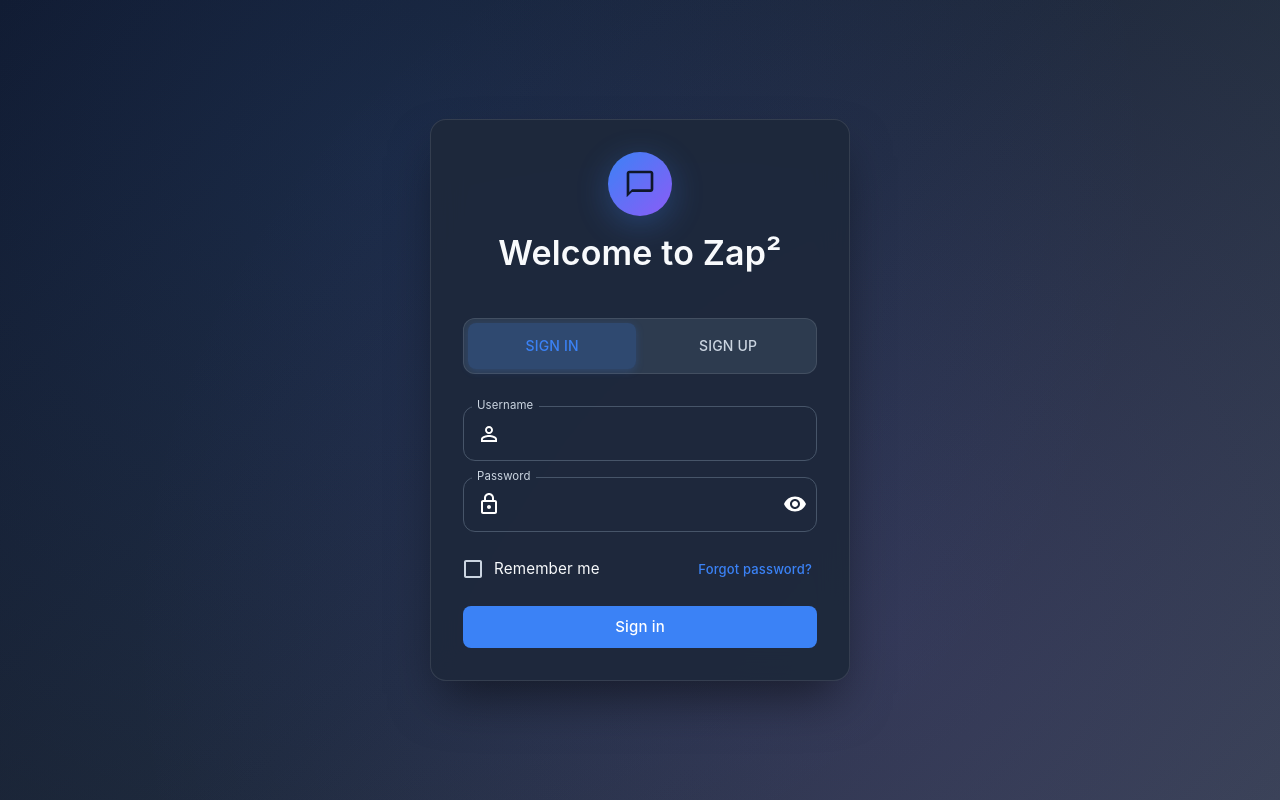
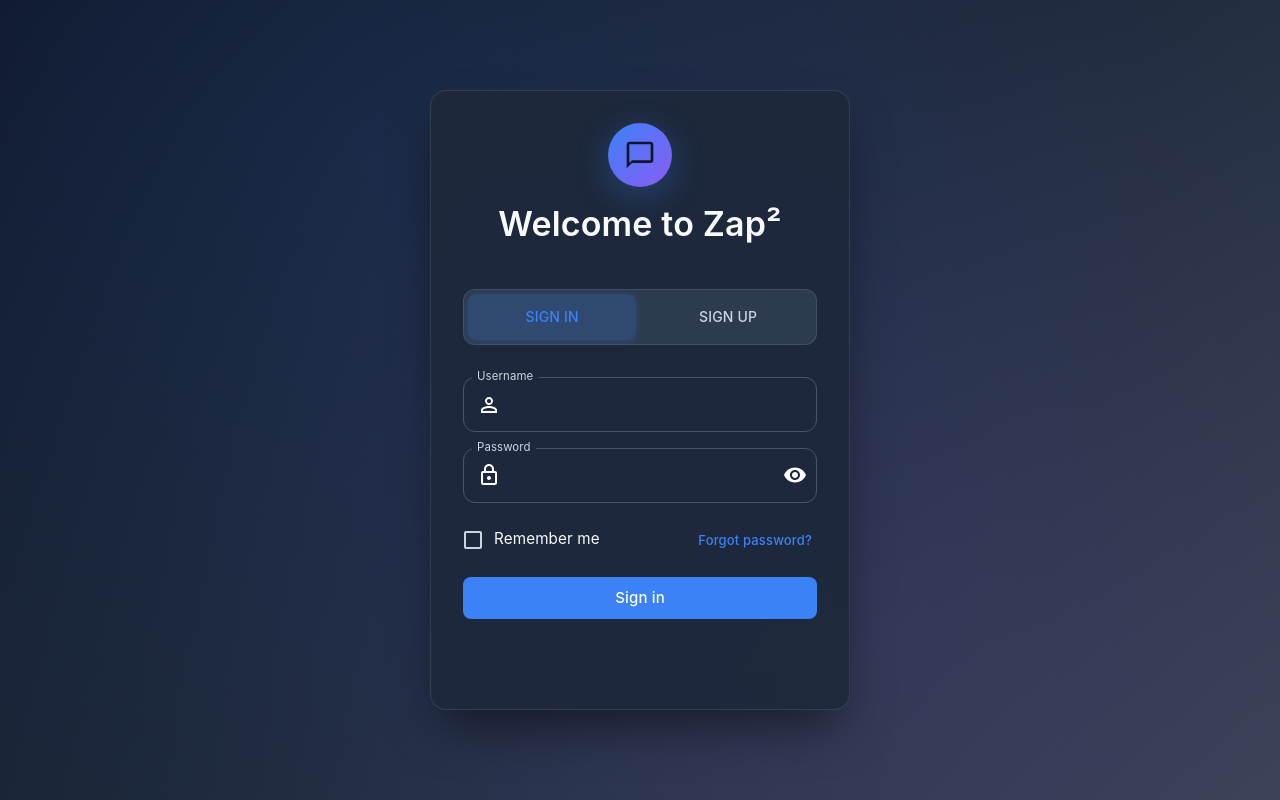
Before and after one commit to LaBatata101/Zap2, a React (Vite) app in the folder frontend/: page / in a window 1280 px wide. Built offline with nearby package versions, Linux system fonts and the light colour scheme.

Commit message:
Add transition when switching between tabs in the auth page

```diff
--- a/frontend/src/pages/authentication.tsx
+++ b/frontend/src/pages/authentication.tsx
@@ -17,6 +17,7 @@ import {
     Snackbar,
     Box,
     ToggleButtonGroup,
+    Fade,
 } from "@mui/material";
 import {
     PersonOutline,
@@ -27,7 +28,7 @@ import {
     MailOutline,
 } from "@mui/icons-material";
 import { styled, ThemeProvider } from "@mui/material/styles";
-import { useFormik } from "formik";
+import { FormikProps, useFormik } from "formik";
 import { APIService } from "../api";
 import { darkTheme } from "../theme";
 
@@ -90,6 +91,11 @@ const BrandIcon = styled(Avatar)({
     boxShadow: "0 8px 32px rgba(59, 130, 246, 0.3)",
 });
 
+const FormContainer = styled(Box)({
+    position: "relative",
+    minHeight: "300px",
+});
+
 const registrationScheme = yup.object().shape({
     username: yup
         .string()
@@ -110,6 +116,201 @@ enum AuthMode {
     register,
 }
 
+const LoginForm = ({
+    loginForm,
+    showPassword,
+    setShowPassword,
+    loading,
+}: {
+    loginForm: FormikProps<LoginCredentials>;
+    showPassword: boolean;
+    setShowPassword: (value: boolean) => void;
+    loading: boolean;
+}) => (
+    <form onSubmit={loginForm.handleSubmit} noValidate>
+        <Stack spacing={2}>
+            <TextField
+                id="username"
+                name="username"
+                label="Username"
+                value={loginForm.values.username}
+                onChange={loginForm.handleChange}
+                onBlur={loginForm.handleBlur}
+                error={loginForm.touched.username && Boolean(loginForm.errors.username)}
+                helperText={loginForm.touched.username && loginForm.errors.username}
+                fullWidth
+                slotProps={{
+                    input: {
+                        startAdornment: (
+                            <InputAdornment position="start">
+                                <PersonOutline />
+                            </InputAdornment>
+                        ),
+                    },
+                }}
+            />
+
+            <TextField
+                id="password"
+                name="password"
+                label="Password"
+                type={showPassword ? "text" : "password"}
+                value={loginForm.values.password}
+                onChange={loginForm.handleChange}
+                onBlur={loginForm.handleBlur}
+                error={loginForm.touched.password && Boolean(loginForm.errors.password)}
+                helperText={loginForm.touched.password && loginForm.errors.password}
+                fullWidth
+                slotProps={{
+                    input: {
+                        startAdornment: (
+                            <InputAdornment position="start">
+                                <LockOutlined />
+                            </InputAdornment>
+                        ),
+                        endAdornment: (
+                            <InputAdornment position="end">
+                                <IconButton
+                                    onClick={() => setShowPassword(!showPassword)}
+                                    edge="end"
+                                >
+                                    {showPassword ? <VisibilityOff /> : <Visibility />}
+                                </IconButton>
+                            </InputAdornment>
+                        ),
+                    },
+                }}
+            />
+
+            <Stack
+                direction="row"
+                justifyContent="space-between"
+                alignItems="center"
+                sx={{ flexWrap: "wrap", gap: 1 }}
+            >
+                <FormControlLabel control={<Checkbox name="remember" />} label="Remember me" />
+                <Button variant="text" size="small">
+                    Forgot password?
+                </Button>
+            </Stack>
+
+            <Button type="submit" variant="contained" size="large" fullWidth disabled={loading}>
+                {loading ? "Please wait..." : "Sign in"}
+            </Button>
+        </Stack>
+    </form>
+);
+
+const RegistrationForm = ({
+    registrationForm,
+    showPassword,
+    setShowPassword,
+    loading,
+    usernameExists,
+    checkUsernameExists,
+}: {
+    registrationForm: FormikProps<RegistrationCredentials>;
+    showPassword: boolean;
+    setShowPassword: (value: boolean) => void;
+    loading: boolean;
+    usernameExists: boolean;
+    checkUsernameExists: (username: string) => void;
+}) => (
+    <form onSubmit={registrationForm.handleSubmit} noValidate>
+        <Stack spacing={2}>
+            <TextField
+                id="username"
+                name="username"
+                label="Username"
+                value={registrationForm.values.username}
+                onChange={(e) => {
+                    registrationForm.handleChange(e);
+                    checkUsernameExists(e.target.value);
+                }}
+                onBlur={registrationForm.handleBlur}
+                error={
+                    (registrationForm.touched.username &&
+                        Boolean(registrationForm.errors.username)) ||
+                    usernameExists
+                }
+                helperText={
+                    (registrationForm.touched.username && registrationForm.errors.username) ||
+                    (usernameExists ? "The username already exists" : "")
+                }
+                fullWidth
+                slotProps={{
+                    input: {
+                        startAdornment: (
+                            <InputAdornment position="start">
+                                <PersonOutline />
+                            </InputAdornment>
+                        ),
+                    },
+                }}
+            />
+
+            <TextField
+                fullWidth
+                id="email"
+                name="email"
+                label="Email"
+                value={registrationForm.values.email}
+                onChange={registrationForm.handleChange}
+                onBlur={registrationForm.handleBlur}
+                error={registrationForm.touched.email && Boolean(registrationForm.errors.email)}
+                helperText={registrationForm.touched.email && registrationForm.errors.email}
+                slotProps={{
+                    input: {
+                        startAdornment: (
+                            <InputAdornment position="start">
+                                <MailOutline />
+                            </InputAdornment>
+                        ),
+                    },
+                }}
+            />
+
+            <TextField
+                id="password"
+                name="password"
+                label="Password"
+                type={showPassword ? "text" : "password"}
+                value={registrationForm.values.password}
+                onChange={registrationForm.handleChange}
+                onBlur={registrationForm.handleBlur}
+                error={
+                    registrationForm.touched.password && Boolean(registrationForm.errors.password)
+                }
+                helperText={registrationForm.touched.password && registrationForm.errors.password}
+                fullWidth
+                slotProps={{
+                    input: {
+                        startAdornment: (
+                            <InputAdornment position="start">
+                                <LockOutlined />
+                            </InputAdornment>
+                        ),
+                        endAdornment: (
+                            <InputAdornment position="end">
+                                <IconButton
+                                    onClick={() => setShowPassword(!showPassword)}
+                                    edge="end"
+                                >
+                                    {showPassword ? <VisibilityOff /> : <Visibility />}
+                                </IconButton>
+                            </InputAdornment>
+                        ),
+                    },
+                }}
+            />
+
+            <Button type="submit" variant="contained" size="large" fullWidth disabled={loading}>
+                {loading ? "Please wait..." : "Sign up"}
+            </Button>
+        </Stack>
+    </form>
+);
+
 export const AuthPage = ({
     apiService,
     onLogin,
@@ -129,6 +330,8 @@ export const AuthPage = ({
     });
     const [usernameExists, setUsernameExists] = useState(false);
     const [usernameTimer, setUsernameTimer] = useState<NodeJS.Timeout | null>(null);
+
+    const [isTransitioning, setIsTransitioning] = useState(false);
 
     const checkUsernameExists = async (username: string) => {
         if (usernameTimer) {
@@ -225,10 +428,18 @@ export const AuthPage = ({
     });
 
     const handleModeChange = (_: React.MouseEvent<HTMLElement>, newMode: AuthMode | null) => {
-        if (newMode !== null) {
+        if (newMode !== null && newMode !== authMode) {
+            setIsTransitioning(true);
+
+            // Start the fade out, then switch mode and fade in
+            setTimeout(() => {
                 setAuthMode(newMode);
                 registrationForm.resetForm();
                 loginForm.resetForm();
+                setUsernameExists(false);
+                setShowPassword(false);
+                setIsTransitioning(false);
+            }, 150); // Half of the transition duration
         }
     };
 
@@ -272,6 +483,7 @@ export const AuthPage = ({
                                     border: 0,
                                     borderRadius: "8px !important",
                                     color: "text.secondary",
+                                    transition: "all 0.3s ease-in-out",
                                     "&.Mui-selected": {
                                         bgcolor: "rgba(59, 130, 246, 0.2)",
                                         color: "primary.main",
@@ -290,6 +502,7 @@ export const AuthPage = ({
                                     border: 0,
                                     borderRadius: "8px !important",
                                     color: "text.secondary",
+                                    transition: "all 0.3s ease-in-out",
                                     "&.Mui-selected": {
                                         bgcolor: "rgba(59, 130, 246, 0.2)",
                                         color: "primary.main",
@@ -305,181 +518,35 @@ export const AuthPage = ({
                         </ToggleButtonGroup>
                     </Box>
 
-                    <form
-                        onSubmit={
-                            authMode === AuthMode.login
-                                ? loginForm.handleSubmit
-                                : registrationForm.handleSubmit
-                        }
-                        noValidate
+                    <FormContainer>
+                        <Fade
+                            in={!isTransitioning}
+                            timeout={300}
+                            style={{
+                                transitionDelay: isTransitioning ? "0ms" : "150ms",
+                            }}
                         >
-                        <Stack spacing={2}>
-                            <TextField
-                                id="username"
-                                name="username"
-                                label="Username"
-                                value={
-                                    authMode === AuthMode.login
-                                        ? loginForm.values.username
-                                        : registrationForm.values.username
-                                }
-                                onChange={
-                                    authMode === AuthMode.login
-                                        ? loginForm.handleChange
-                                        : (e) => {
-                                              registrationForm.handleChange(e);
-                                              checkUsernameExists(e.target.value);
-                                          }
-                                }
-                                onBlur={
-                                    authMode === AuthMode.login
-                                        ? loginForm.handleBlur
-                                        : registrationForm.handleBlur
-                                }
-                                error={
-                                    (loginForm.touched.username &&
-                                        Boolean(loginForm.errors.username)) ||
-                                    (registrationForm.touched.username &&
-                                        Boolean(registrationForm.errors.username)) ||
-                                    (authMode === AuthMode.register && usernameExists)
-                                }
-                                helperText={
-                                    (loginForm.touched.username && loginForm.errors.username) ||
-                                    (registrationForm.touched.username &&
-                                        registrationForm.errors.username) ||
-                                    (authMode === AuthMode.register && usernameExists
-                                        ? "The username already exists"
-                                        : "")
-                                }
-                                fullWidth
-                                slotProps={{
-                                    input: {
-                                        startAdornment: (
-                                            <InputAdornment position="start">
-                                                <PersonOutline />
-                                            </InputAdornment>
-                                        ),
-                                    },
-                                }}
+                            <Box>
+                                {authMode === AuthMode.login ? (
+                                    <LoginForm
+                                        loginForm={loginForm}
+                                        loading={loading}
+                                        showPassword={showPassword}
+                                        setShowPassword={setShowPassword}
                                     />
-
-                            {/* E-mail field (only in register mode) */}
-                            {authMode === AuthMode.register && (
-                                <TextField
-                                    fullWidth
-                                    id="email"
-                                    name="email"
-                                    label="Email"
-                                    value={registrationForm.values.email}
-                                    onChange={registrationForm.handleChange}
-                                    onBlur={registrationForm.handleBlur}
-                                    error={
-                                        registrationForm.touched.email &&
-                                        Boolean(registrationForm.errors.email)
-                                    }
-                                    helperText={
-                                        registrationForm.touched.email &&
-                                        registrationForm.errors.email
-                                    }
-                                    slotProps={{
-                                        input: {
-                                            startAdornment: (
-                                                <InputAdornment position="start">
-                                                    <MailOutline />
-                                                </InputAdornment>
-                                            ),
-                                        },
-                                    }}
+                                ) : (
+                                    <RegistrationForm
+                                        registrationForm={registrationForm}
+                                        usernameExists={usernameExists}
+                                        setShowPassword={setShowPassword}
+                                        loading={loading}
+                                        checkUsernameExists={checkUsernameExists}
+                                        showPassword={showPassword}
                                     />
                                 )}
-
-                            <TextField
-                                id="password"
-                                name="password"
-                                label="Password"
-                                type={showPassword ? "text" : "password"}
-                                value={
-                                    authMode === AuthMode.login
-                                        ? loginForm.values.password
-                                        : registrationForm.values.password
-                                }
-                                onChange={
-                                    authMode === AuthMode.login
-                                        ? loginForm.handleChange
-                                        : registrationForm.handleChange
-                                }
-                                onBlur={
-                                    authMode === AuthMode.login
-                                        ? loginForm.handleBlur
-                                        : registrationForm.handleBlur
-                                }
-                                error={
-                                    (loginForm.touched.password &&
-                                        Boolean(loginForm.errors.password)) ||
-                                    (registrationForm.touched.password &&
-                                        Boolean(registrationForm.errors.password))
-                                }
-                                helperText={
-                                    (loginForm.touched.password && loginForm.errors.password) ||
-                                    (registrationForm.touched.password &&
-                                        registrationForm.errors.password)
-                                }
-                                fullWidth
-                                slotProps={{
-                                    input: {
-                                        startAdornment: (
-                                            <InputAdornment position="start">
-                                                <LockOutlined />
-                                            </InputAdornment>
-                                        ),
-                                        endAdornment: (
-                                            <InputAdornment position="end">
-                                                <IconButton
-                                                    onClick={() => setShowPassword(!showPassword)}
-                                                    edge="end"
-                                                >
-                                                    {showPassword ? (
-                                                        <VisibilityOff />
-                                                    ) : (
-                                                        <Visibility />
-                                                    )}
-                                                </IconButton>
-                                            </InputAdornment>
-                                        ),
-                                    },
-                                }}
-                            />
-                            {authMode === AuthMode.login && (
-                                <Stack
-                                    direction="row"
-                                    justifyContent="space-between"
-                                    alignItems="center"
-                                    sx={{ flexWrap: "wrap", gap: 1 }}
-                                >
-                                    <FormControlLabel
-                                        control={<Checkbox name="remember" />}
-                                        label="Remember me"
-                                    />
-                                    <Button variant="text" size="small">
-                                        Forgot password?
-                                    </Button>
-                                </Stack>
-                            )}
-                            <Button
-                                type="submit"
-                                variant="contained"
-                                size="large"
-                                fullWidth
-                                disabled={loading}
-                            >
-                                {loading
-                                    ? "Please wait..."
-                                    : authMode === AuthMode.login
-                                      ? "Sign in"
-                                      : "Sign up"}
-                            </Button>
-                        </Stack>
-                    </form>
+                            </Box>
+                        </Fade>
+                    </FormContainer>
 
                     {/* TODO: <Divider sx={{ my: 3 }}>Or continue with</Divider>
 
```
Lines whose indentation alone changed are shown as unchanged.
